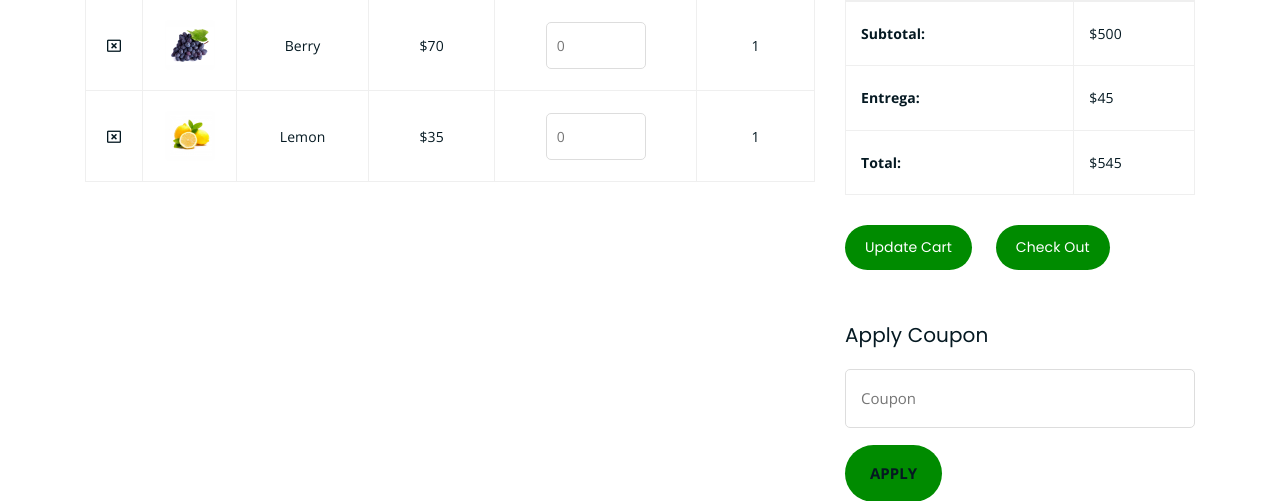
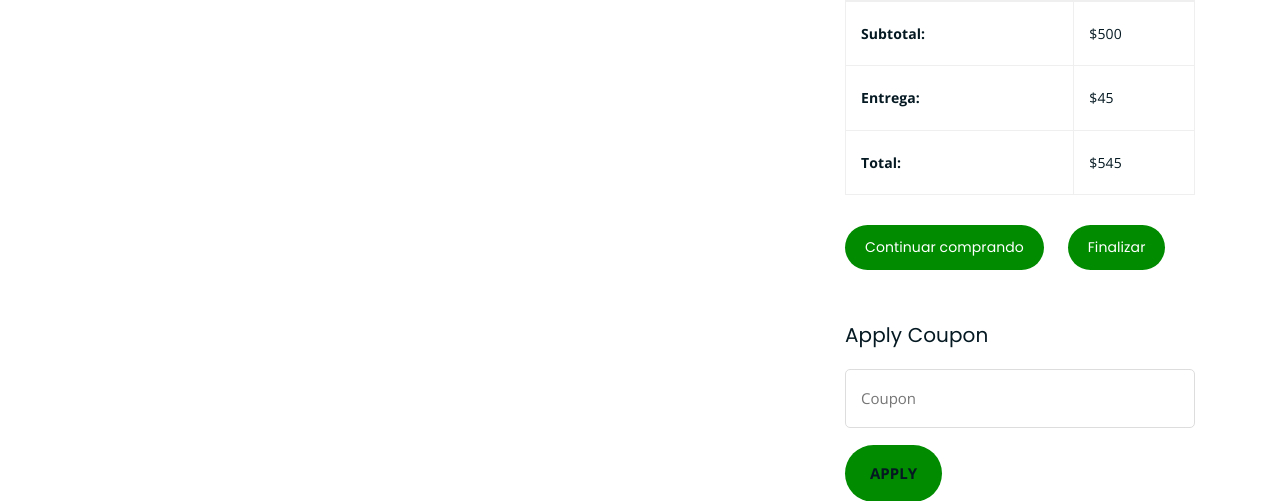
Before and after one commit to amandabriena/EcommerceCOOBAF, a PHP site: page /carrinho.php in a window 1280 px wide. Shown: the part 658-1159 px from the top of the page. Run offline with PHP 8.4, Linux system fonts and the light colour scheme; the visitor is signed in with stand-in values (Sample User, id 1); some libraries are stand-ins or nearby versions.

Commit message:
atualizações no banco e na pag de produtos

```diff
--- a/carrinho.php
+++ b/carrinho.php
@@ -49,38 +49,38 @@
 									<?php
 										if(isset($_GET['adicionar'])){
 											$idProduto = $_SESSION['idProduto'];
+											echo $idProduto;
 											$resultadoCodigo = mysqli_query($connect,"SELECT * FROM produto where id_produto = $idProduto") or die("erro ao selecionar");
 											while($row = mysqli_fetch_assoc($resultadoCodigo)){?>
+												<td class="product-remove"><a href="#"><i class="far fa-window-close"></i></a></td>
+												<td class="product-image"><img src='assets/img-upload/<?php echo $row['imagem']; ?>'></td>
+												<td class="product-name"> <?php echo $row['nome']; ?> </td>
+												<td class="product-price"> <?php echo $row['preco']; ?></td>
+												<td class="product-quantity"><input type="number" placeholder="1" name="qtprod"></td>
+												<td class="product-total"> <?php /*$row['preco'] = $row['preco'] * */ ?> </td>
+												<?php
+												}
+											}
+
+										//teste para adicionar mais linhas na tabela para produtos diferentes
+										$continuarComprando = $_SESSION['continuarComprando'];
+										while($continuarComprando == true){
+											if(isset($_GET['adicionar'])){
+												$idProduto = $_SESSION['idProduto'];
+												$resultadoCodigo = mysqli_query($connect,"SELECT * FROM produto where id_produto = $idProduto") or die("erro ao selecionar");
+												while($row = mysqli_fetch_assoc($resultadoCodigo)){?>
 													<td class="product-remove"><a href="#"><i class="far fa-window-close"></i></a></td>
 													<td class="product-image"><img src='assets/img-upload/<?php echo $row['imagem']; ?>'></td>
 													<td class="product-name"> <?php echo $row['nome']; ?> </td>
 													<td class="product-price"> <?php echo $row['preco']; ?></td>
 													<td class="product-quantity"><input type="number" placeholder="1" name="qtprod"></td>
+													<td class="product-total"> <?php /*$row['preco'] = $row['preco'] * */ ?> </td>
 													<?php
-														$qtprod = $_GET["qtprod"];
-														$preco = $row['preco'] * $qtprod;
-													?>
-													<td class="product-total"> <?php echo /*$row['preco'] = $row['preco'] * */$qtprod ?> </td>
-													<?php
-											}
-										} ?>
-								</tr>
-								<tr class="table-body-row">
-									<td class="product-remove"><a href="#"><i class="far fa-window-close"></i></a></td>
-									<td class="product-image"><img src="assets/img/products/product-img-2.jpg" alt=""></td>
-									<td class="product-name">Berry</td>
-									<td class="product-price">$70</td>
-									<td class="product-quantity"><input type="number" placeholder="0"></td>
-									<td class="product-total">1</td>
-								</tr>
-								<tr class="table-body-row">
-									<td class="product-remove"><a href="#"><i class="far fa-window-close"></i></a></td>
-									<td class="product-image"><img src="assets/img/products/product-img-3.jpg" alt=""></td>
-									<td class="product-name">Lemon</td>
-									<td class="product-price">$35</td>
-									<td class="product-quantity"><input type="number" placeholder="0"></td>
-									<td class="product-total">1</td>
-								</tr>
+													}
+
+											} else $continuarComprando = false;
+										}
+										?>
 							</tbody>
 						</table>
 					</div>
@@ -111,8 +111,8 @@
 							</tbody>
 						</table>
 						<div class="cart-buttons">
-							<a href="cart.html" class="boxed-btn">Update Cart</a>
-							<a href="checkout.html" class="boxed-btn black">Check Out</a>
+							<a href="produtos.php?continuar=" class="boxed-btn"><?php $_SESSION['continuarComprando'] = true;?>Continuar comprando</a>
+							<a href="ger_pedidos.php" class="boxed-btn black"><?php $_SESSION['continuarComprando'] = false;?>Finalizar</a>
 						</div>
 					</div>
 
```
Also changed, not shown: conexao_db/banco.sql (+6 -2 lines), produtos.php (+18 -11 lines).
